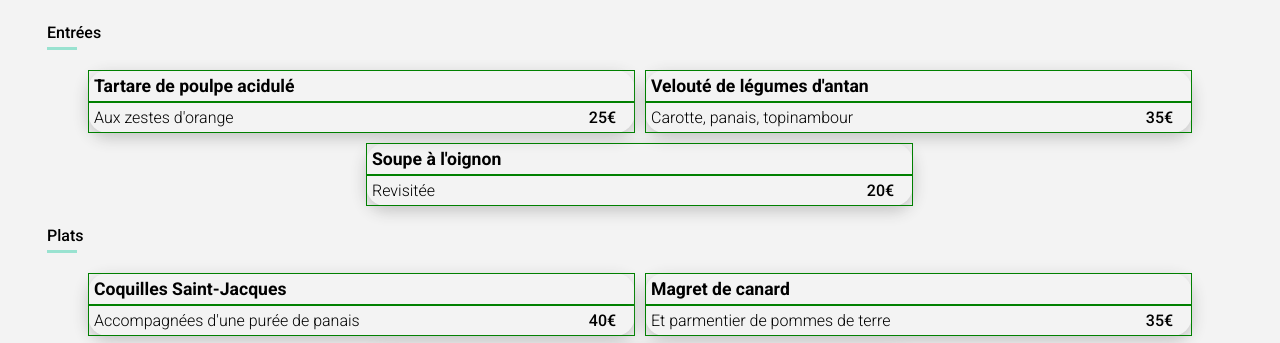
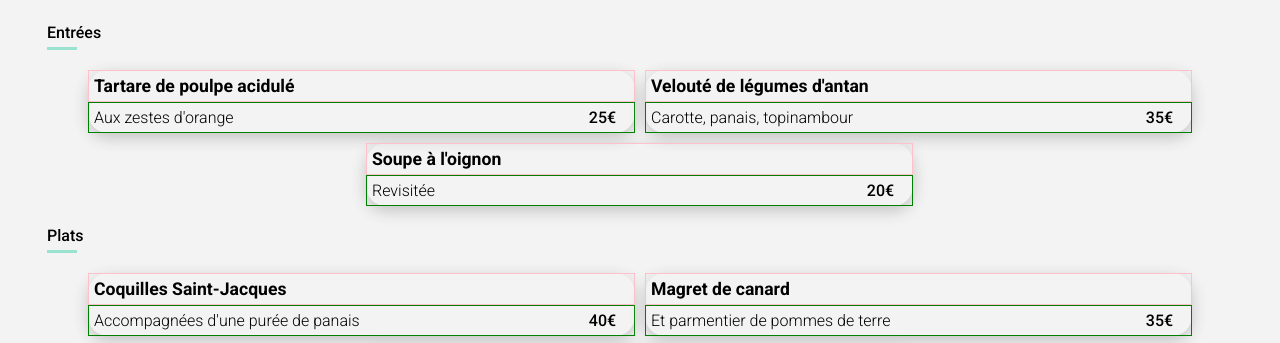
Before and after one commit to HUNGHUYNH-prestige/Damien_3_01052021, a website: page a-la-francaise.html in a window 1280 px wide. Shown: the part 425-768 px from the top of the page. Drawn offline with Linux system fonts and the light colour scheme; a web font is replaced by a local one.

Commit message:
correction

```diff
--- a/sass/base/_codebaseorigin.scss
+++ b/sass/base/_codebaseorigin.scss
@@ -768,7 +768,7 @@ body{
 }
 
 .nom-plat{ /* definition identique : creer @mixin structure-nom-de-plat */
-    border: 1px solid green;
+    border: 1px solid pink;
     padding: 5px;
     margin: 0px;
     width: 100%;
```
Also changed, not shown: public/css/styles.css.
